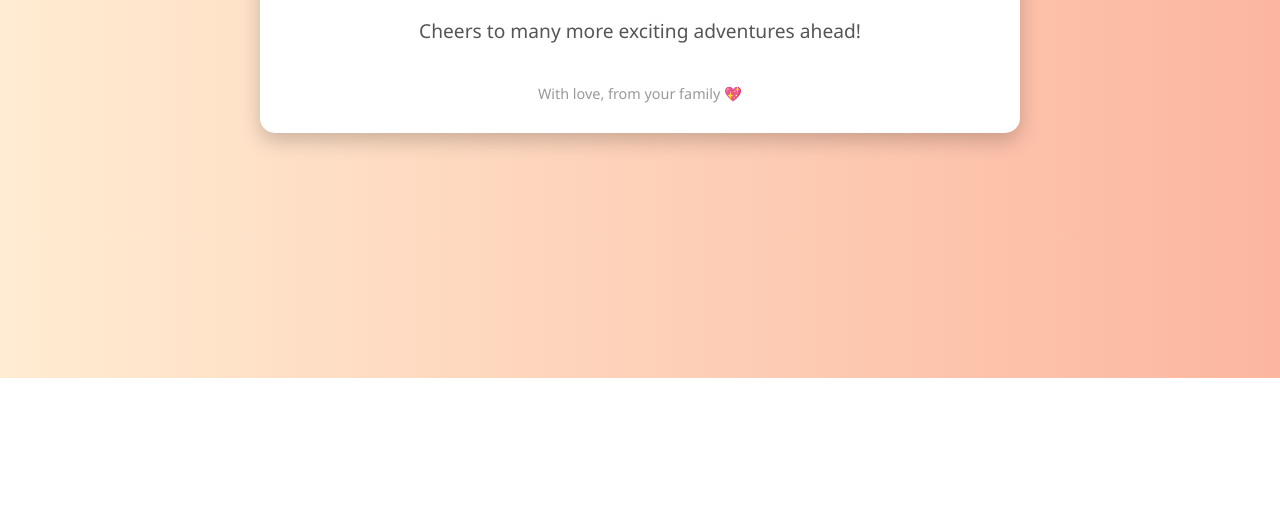
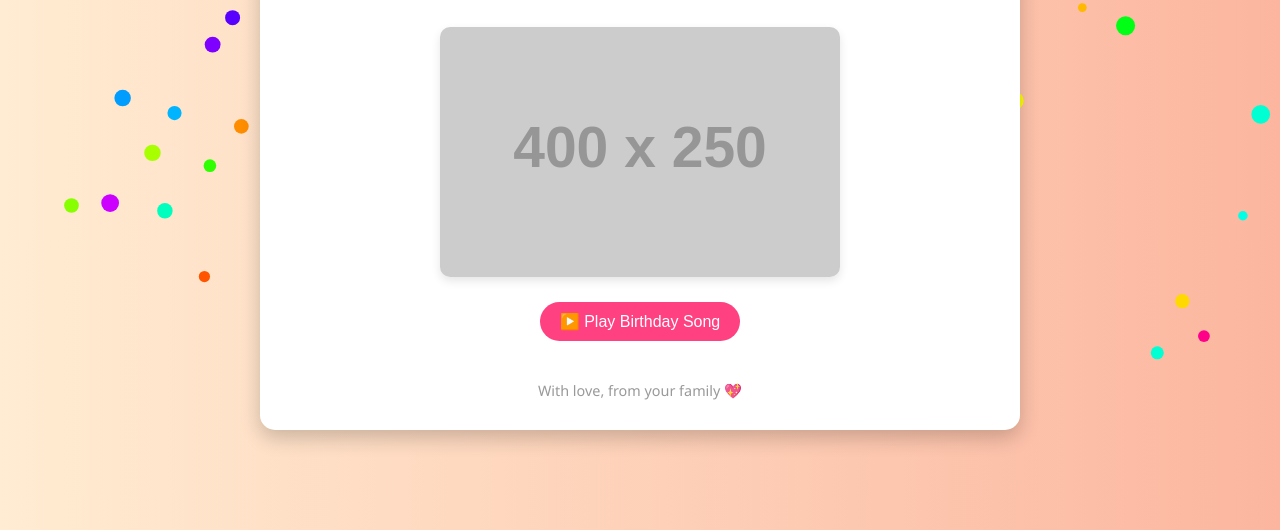
Before and after one commit to Daksh-user/Birthday, a plain HTML site: page index.html in a window 1280 px wide. Shown: the part 522-1052 px from the top of the page. Before the commit the page ends 900 px from the top, so only its background shows below. Drawn offline with Linux system fonts and the light colour scheme; placeholder pictures from the web are drawn by us.

Commit message:
Update index.html

```diff
--- a/index.html
+++ b/index.html
@@ -10,10 +10,10 @@
       padding: 0;
       font-family: 'Segoe UI', sans-serif;
       background: linear-gradient(to right, #ffecd2 0%, #fcb69f 100%);
-      overflow: hidden;
+      overflow-x: hidden;
     }
 
-    .balloons {
+    .balloons, canvas {
       position: absolute;
       width: 100%;
       height: 100%;
@@ -42,14 +42,8 @@
     }
 
     @keyframes float {
-      0% {
-        transform: translateY(0) rotate(0deg);
-        opacity: 1;
-      }
-      100% {
-        transform: translateY(-100vh) rotate(360deg);
-        opacity: 0;
-      }
+      0% { transform: translateY(0) rotate(0deg); opacity: 1; }
+      100% { transform: translateY(-100vh) rotate(360deg); opacity: 0; }
     }
 
     .card {
@@ -96,12 +90,47 @@
       color: #999;
       font-size: 0.9em;
     }
+
+    .slideshow {
+      margin-top: 30px;
+    }
+
+    .slideshow img {
+      width: 100%;
+      max-width: 400px;
+      height: auto;
+      border-radius: 10px;
+      box-shadow: 0 4px 10px rgba(0,0,0,0.1);
+      animation: fadeSlide 1s ease-in-out;
+    }
+
+    @keyframes fadeSlide {
+      from {opacity: 0;}
+      to {opacity: 1;}
+    }
+
+    .music-btn {
+      margin-top: 20px;
+      padding: 10px 20px;
+      background: #ff4081;
+      color: white;
+      border: none;
+      border-radius: 25px;
+      cursor: pointer;
+      font-size: 1em;
+      z-index: 10;
+    }
+
+    .music-btn:hover {
+      background: #e91e63;
+    }
   </style>
 </head>
 <body>
 
+  <canvas id="confetti"></canvas>
+
   <div class="balloons">
-    <!-- Multiple balloons with random left positions -->
     <div class="balloon" style="left: 10%; background: #FF6F61;"></div>
     <div class="balloon" style="left: 25%; background: #FFD54F;"></div>
     <div class="balloon" style="left: 40%; background: #4DD0E1;"></div>
@@ -111,13 +140,84 @@
 
   <div class="card">
     <h1>🎉 Happy Birthday Deepak! 🎂</h1>
-    <h2>Celebrating 27 Amazing Years</h2>
+    <h2>Celebrating 27 Wonderful Years</h2>
     <div class="cake">🎂 🎈 🎁 🎊</div>
-    <p>Wishing you a day filled with love, laughter, and unforgettable moments.<br>
-    May your 27th birthday be as wonderful as you are!</p>
-    <p>Cheers to many more exciting adventures ahead!</p>
+    <p>Wishing you all the joy and happiness in the world.<br>
+    May your day be filled with smiles, surprises, and lots of love.</p>
+
+    <!-- Slideshow -->
+    <div class="slideshow">
+      <img id="slideshow-img" src="https://via.placeholder.com/400x250.png?text=Deepak+1" alt="Slideshow">
+    </div>
+
+    <!-- Music Button -->
+    <button class="music-btn" onclick="playMusic()">▶️ Play Birthday Song</button>
+
     <div class="footer">With love, from your family 💖</div>
   </div>
 
+  <!-- Audio -->
+  <audio id="birthdayMusic" loop>
+    <source src="https://www.soundhelix.com/examples/mp3/SoundHelix-Song-1.mp3" type="audio/mp3">
+    Your browser does not support the audio element.
+  </audio>
+
+  <script>
+    // Confetti animation
+    const canvas = document.getElementById('confetti');
+    const ctx = canvas.getContext('2d');
+    let pieces = [], number = 100;
+
+    function resizeCanvas() {
+      canvas.width = window.innerWidth;
+      canvas.height = window.innerHeight;
+    }
+
+    window.addEventListener('resize', resizeCanvas);
+    resizeCanvas();
+
+    for (let i = 0; i < number; i++) {
+      pieces.push({
+        x: Math.random() * canvas.width,
+        y: Math.random() * canvas.height,
+        radius: Math.random() * 6 + 4,
+        color: `hsl(${Math.random() * 360}, 100%, 50%)`,
+        velocity: Math.random() * 3 + 2
+      });
+    }
+
+    function drawConfetti() {
+      ctx.clearRect(0, 0, canvas.width, canvas.height);
+      pieces.forEach(p => {
+        ctx.beginPath();
+        ctx.arc(p.x, p.y, p.radius, 0, Math.PI * 2);
+        ctx.fillStyle = p.color;
+        ctx.fill();
+        p.y += p.velocity;
+        if (p.y > canvas.height) p.y = -10;
+      });
+      requestAnimationFrame(drawConfetti);
+    }
+
+    drawConfetti();
+
+    // Slideshow
+    const images = [
+      "https://via.placeholder.com/400x250.png?text=Deepak+1",
+      "https://via.placeholder.com/400x250.png?text=Deepak+2",
+      "https://via.placeholder.com/400x250.png?text=Deepak+3"
+    ];
+    let index = 0;
+    setInterval(() => {
+      index = (index + 1) % images.length;
+      document.getElementById("slideshow-img").src = images[index];
+    }, 3000);
+
+    // Music player
+    function playMusic() {
+      const audio = document.getElementById("birthdayMusic");
+      audio.play();
+    }
+  </script>
 </body>
 </html>
```
